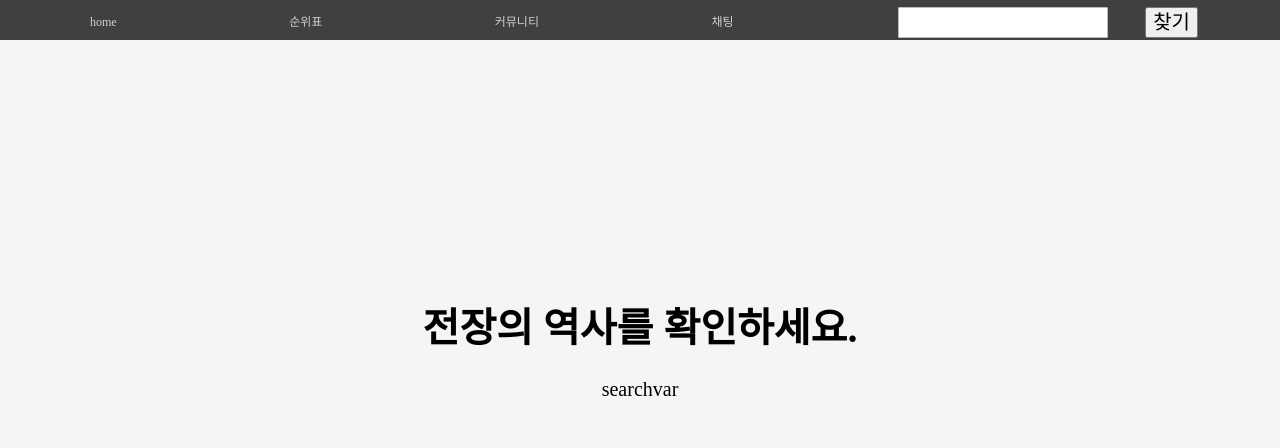
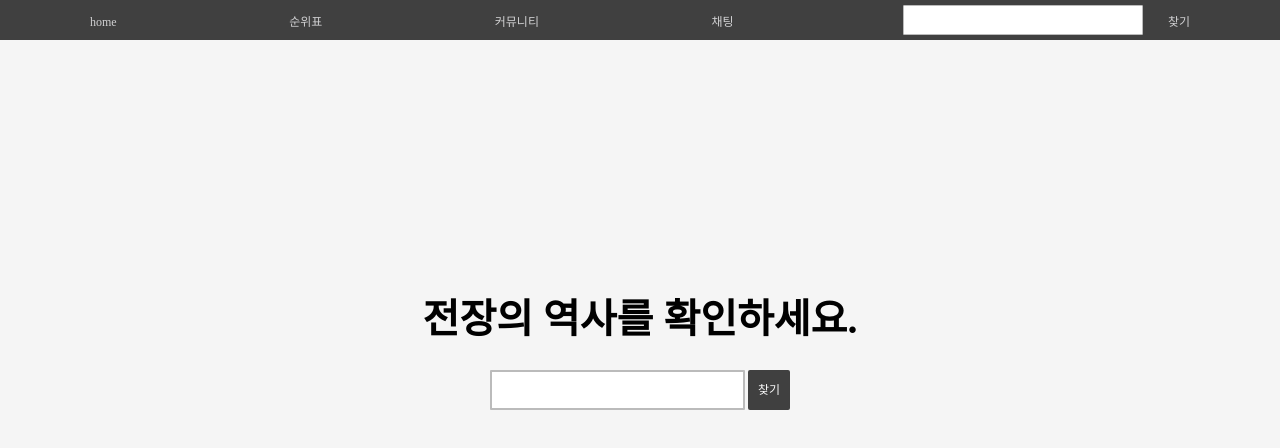
Before and after one commit to lolchess/lolche, a React (Create React App) app: page / in a window 1280 px wide. Shown: the top 448 px of the page. Built offline with nearby package versions, Linux system fonts and the light colour scheme.

Commit message:
feat: home 화면, 네비게이션 search바 추가

```diff
--- a/src/components/Home/Home.tsx
+++ b/src/components/Home/Home.tsx
@@ -2,21 +2,62 @@ import { useEffect, useState } from "react";
 import styled from "styled-components";
 import AOS from "aos";
 import "aos/dist/aos.css";
-import { StyledStack, StyledSection } from "../../styles/styles.component";
+import {
+  StyledStack,
+  StyledSection,
+  StyledButton,
+} from "../../styles/styles.component";
 import { useNavigate } from "react-router";
+import useInput from "../../hooks/useInput";
 
+const StyledHomeInput = styled.input`
+  padding: 3px 10px;
+  width: 85%;
+  height: 40px;
+  font-size: 15px;
+  max-width: 300px;
+  outline: none;
+  border: 2px solid #bbb;
+  border-radius: 1px;
+  display: inline-block;
+  -webkit-box-sizing: border-box;
+  -moz-box-sizing: border-box;
+  box-sizing: border-box;
+  -webkit-transition: 0.2s ease all;
+  -moz-transition: 0.2s ease all;
+  -ms-transition: 0.2s ease all;
+  -o-transition: 0.2s ease all;
+  transition: 0.2s ease all;
+`;
 function Home(): JSX.Element {
   const navigate = useNavigate();
   AOS.init();
+  const [input, setInput, onChangeInput] = useInput("");
+
+  const onClickBtn = () => {
+    if (!input.length) return;
+
+    navigate("/UserPage/" + input);
+    setInput("");
+  };
+
   return (
     <div>
       <StyledSection id="section-homeSearch" color="#f5f5f5" height="600px">
         <h1 data-aos="fade-up" data-aos-delay="200">
           전장의 역사를 확인하세요.
         </h1>
-        <div data-aos="fade-in" data-aos-delay="200">
-          searchvar
-        </div>
+        <StyledStack width="300px" data-aos="fade-in" data-aos-delay="200">
+          <StyledHomeInput value={input} onChange={onChangeInput} />
+          <StyledButton
+            height="40px"
+            borderRadius="2px"
+            lineHeight="3.4"
+            onClick={onClickBtn}
+          >
+            찾기
+          </StyledButton>
+        </StyledStack>
       </StyledSection>
       <StyledSection
         id="section-homeRank"
--- a/src/components/Navigation/Navigation.tsx
+++ b/src/components/Navigation/Navigation.tsx
@@ -1,6 +1,10 @@
 import { useNavigate } from "react-router";
 import styled from "styled-components";
-import { StyledLi, StyledStack } from "../../styles/styles.component";
+import {
+  StyledLi,
+  StyledStack,
+  StyledButton,
+} from "../../styles/styles.component";
 import useInput from "../../hooks/useInput";
 
 const StyledHeader = styled.header`
@@ -29,7 +33,10 @@ const StyledNav = styled.ul`
 
 const StyledInput = styled.input`
   padding: 3px 10px;
-  width: 70%;
+  width: 80%;
+  height: 30px;
+  margin: 5px 5px;
+  font-size: 15px;
   max-width: 300px;
   outline: none;
   border: 1px solid #bbb;
@@ -43,9 +50,6 @@ const StyledInput = styled.input`
   -ms-transition: 0.2s ease all;
   -o-transition: 0.2s ease all;
   transition: 0.2s ease all;
-  :focus {
-    border-color: blue;
-  }
 `;
 function Navigation(): JSX.Element {
   const navigate = useNavigate();
@@ -76,7 +80,7 @@ function Navigation(): JSX.Element {
 
         <StyledStack width="300px">
           <StyledInput value={input} onChange={onChangeInput} />
-          <button onClick={onClickBtn}>찾기</button>
+          <StyledLi onClick={onClickBtn}>찾기</StyledLi>
         </StyledStack>
       </StyledNav>
     </StyledHeader>
--- a/src/styles/styles.component.ts
+++ b/src/styles/styles.component.ts
@@ -18,16 +18,24 @@ export const StyledLi = styled.li<{ color?: string }>`
   cursor: pointer;
 `;
 
-export const StyledButton = styled.div`
-  height: 30px;
-  background-color: #404040;
+interface StyledButtonProps {
+  backgroundColor?: string;
+  borderRadius?: string;
+  height?: string;
+  lineHeight?: string;
+}
+
+export const StyledButton = styled.div<StyledButtonProps>`
+  height: ${(props) => props.height || "30px"};
+  background-color: ${(props) => props.backgroundColor || "#404040"};
   font-size: 12px;
   padding: 0 10px;
   cursor: pointer;
-  border-radius: 2em;
+  border-radius: ${(props) => props.borderRadius || "2em"};
   border: 0;
   font-weight: 400;
-  line-height: 2.66667;
+  line-height: ${(props) => props.lineHeight || "2.66667"};
+
   color: #f9f9f9;
 `;
 
```
